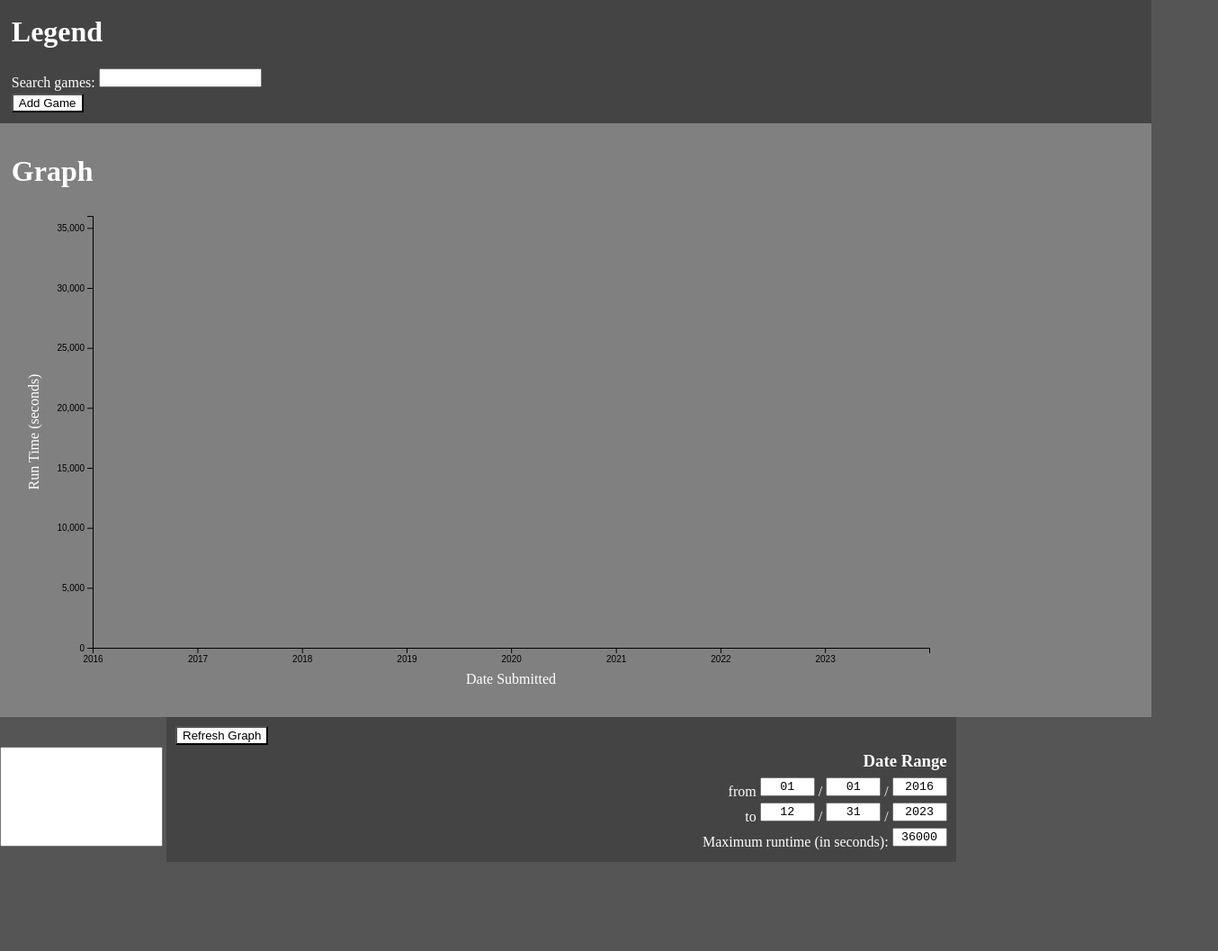
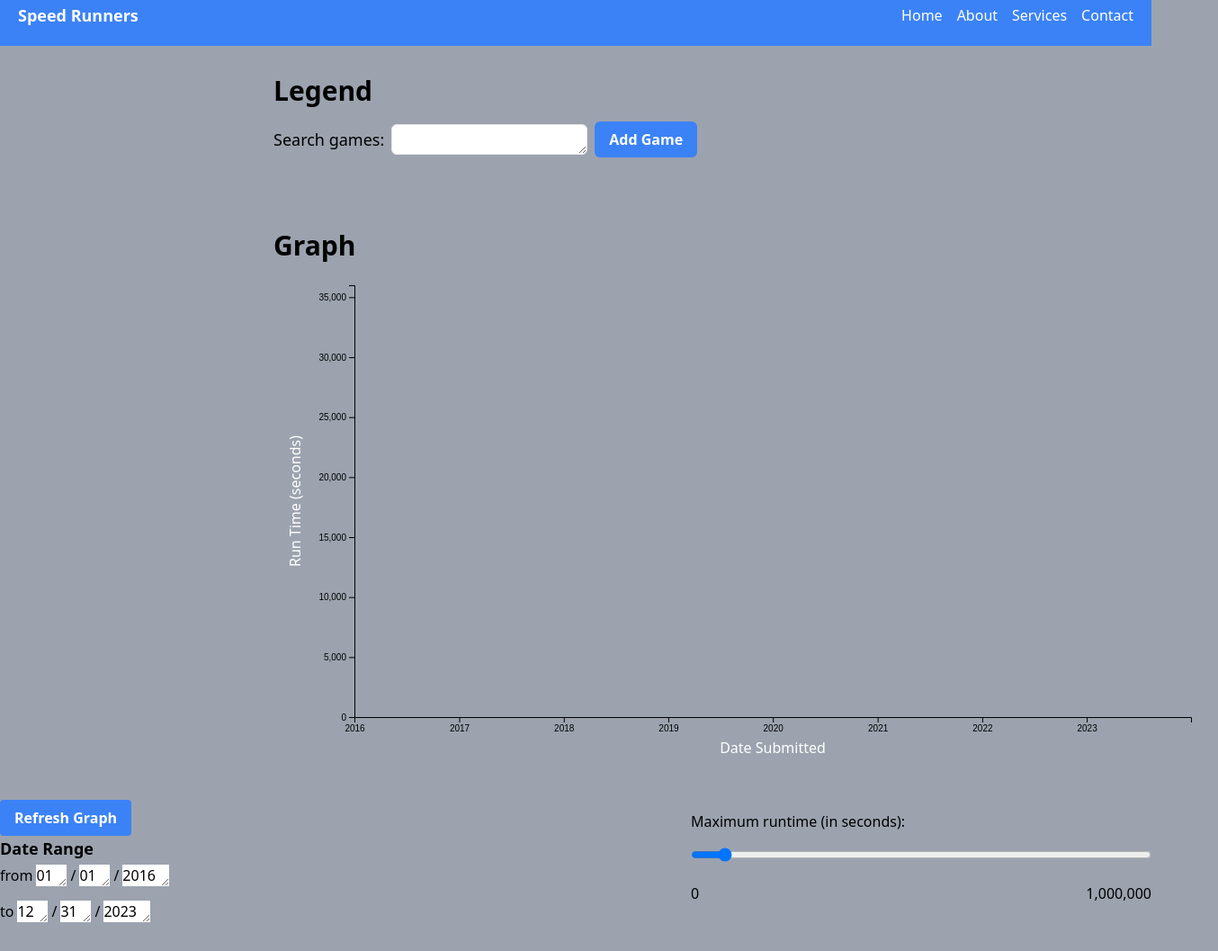
Before and after one commit to hadenj37/Speed-Viewer.github.io, a plain HTML site: page SpeedrunVisualizer.html in a window 1280 px wide. Shown: the part 17-1074 px from the top of the page at 90% size, 1354 px wide, since content can reach past the window. Before the commit the page ends 975 px from the top, so only its background shows below. Drawn offline with nearby package versions, Linux system fonts and the light colour scheme.

Commit message:
Tailwind css changes

```diff
--- a/SpeedrunFunctions.js
+++ b/SpeedrunFunctions.js
@@ -383,3 +383,20 @@ function removeModule(module){
 
   populateGraph();
 };
+
+
+// This is js for the slider (may want to remove later if not using slider)
+// Get the slider element
+const timeBox = document.getElementById('time-box');
+
+// Get the element to display chosen value
+const chosenValueDisplay = document.getElementById('chosen-value');
+
+// Add an event listener for 'input' event on the slider
+timeBox.addEventListener('input', function() {
+  // Get the current value of the slider
+  const chosenValue = parseInt(timeBox.value);
+
+  // Display the chosen value dynamically
+  chosenValueDisplay.textContent = `Chosen value: ${chosenValue.toLocaleString()}`;
+});
--- a/SpeedrunVisualizer.html
+++ b/SpeedrunVisualizer.html
@@ -1,45 +1,79 @@
 <!DOCTYPE html>
-<html lang="en">
+<html lang="en" xmlns="http://www.w3.org/1999/html">
 <head>
     <meta charset="UTF-8">
     <meta name="viewport" content="width=device-width, initial-scale=1.0">
-    <link rel="stylesheet" type="text/css" href="SpeedrunStyle.css" />
+    <!-- Include Tailwind CSS -->
+    <link href="https://cdn.jsdelivr.net/npm/tailwindcss@2.2.19/dist/tailwind.min.css" rel="stylesheet">
     <script src="https://d3js.org/d3.v4.js"></script>
-    <title>Speedrun Vizualizer</title>
+    <title>Speedrun Visualizer</title>
 </head>
-<body>
-    <div id="legend">
-        <h1>Legend</h1>
-        <p>Search games:</p>
-        <textarea id="game-searchbar" rows="1"></textarea>
-        <Button onclick="initModule()">Add Game</Button>
+<body class="bg-gray-400    ">
+    <nav class="bg-blue-500 p-5">
+        <div class="container mx-auto flex justify-between items-center">
+            <div class="flex items-center">
+                <a href="#" class="text-white font-bold text-lg">Speed Runners</a>
+            </div>
+            <div class="flex items-center space-x-4">
+                <a href="#something" class="text-white hover:text-gray-200">Home</a>
+                <a href="#something" class="text-white hover:text-gray-200">About</a>
+                <a href="#something" class="text-white hover:text-gray-200">Services</a>
+                <a href="#something" class="text-white hover:text-gray-200">Contact</a>
+            </div>
+        </div>
+    </nav>
+
+<div id="legend" class="max-w-2xl mx-auto py-8">
+    <h1 class="text-3xl font-bold mb-4">Legend</h1>
+    <div class="flex items-center space-x-2 mb-4">
+        <p class="text-lg">Search games:</p>
+        <textarea id="game-searchbar" rows="1" class="border rounded-md px-2 py-1"></textarea>
+        <button onclick="initModule()" class="bg-blue-500 hover:bg-blue-700 text-white font-bold py-2 px-4 rounded-md">Add Game</button>
     </div>
-    <div id="graph-pane">
-        <h1>Graph</h1>
+</div>
+
+<!-- Graph Section -->
+<div id="graph-pane-" class="max-w-2xl mx-auto py-8">
+    <h1 class="text-3xl font-bold mb-4">Graph</h1>
+        <div id="graph-pane"></div>
+</div>
+
+<div class="flex justify-between items-center mb-8">
+    <div class="w-3/5">
+        <button onclick="refreshAxes(); populateGraph();" class="bg-blue-500 hover:bg-blue-600 text-white font-bold py-2 px-4 rounded mr-4">Refresh Graph</button>
+        <h3 class="text-lg font-semibold mb-1">Date Range</h3>
+        <div class="flex items-center mb-4">
+            <p class="mr-1">from</p>
+            <textarea class="date-box" id="month1" rows="1" cols="2" maxlength="2">01</textarea>
+            <p class="mx-1">/</p>
+            <textarea class="date-box" id="day1" rows="1" cols="2" maxlength="2">01</textarea>
+            <p class="mx-1">/</p>
+            <textarea class="date-box" id="year1" rows="1" cols="4" maxlength="4">16</textarea>
+        </div>
+        <div class="flex items-center">
+            <p class="mr-1">to</p>
+            <textarea class="date-box" id="month2" rows="1" cols="2" maxlength="2">12</textarea>
+            <p class="mx-1">/</p>
+            <textarea class="date-box" id="day2" rows="1" cols="2" maxlength="2">31</textarea>
+            <p class="mx-1">/</p>
+            <textarea class="date-box" id="year2" rows="1" cols="4" maxlength="4" minlength="4">2023</textarea>
+        </div>
     </div>
-    <textarea id="data-box" rows="7" ></textarea>
-    <div id="filter-panel">
-        <Button onclick="refreshAxes(); populateGraph();">Refresh Graph</Button>
-        <h3>Date Range</h3>
-        <p>from</p>
-        <textarea class="date-box" id="month1" rows="1" cols="5" maxlength="2">01</textarea>
-        <p>/</p>
-        <textarea class="date-box" id="day1" rows="1" cols="5" maxlength="2">01</textarea>
-        <p>/</p>
-        <textarea class="date-box" id="year1" rows="1" cols="5" maxlength="4">16</textarea>
-        <br>
-        <p>to</p>
-        <textarea class="date-box" id="month2" rows="1" cols="5" maxlength="2">12</textarea>
-        <p>/</p>
-        <textarea class="date-box" id="day2" rows="1" cols="5" maxlength="2">31</textarea>
-        <p>/</p>
-        <textarea class="date-box" id="year2" rows="1" cols="5" maxlength="4" minlength="4">2023</textarea>
-        <br>
-        <p>Maximum runtime (in seconds):</p>
-        <textarea id="time-box" rows="1" cols="5">36000</textarea>
-        <!--<input type="checkbox" id="fit-checkbox">
-        <p>Fit to data</p>-->
+    <div class="w-2/5">
+        <label for="time-box" class="block mb-2">Maximum runtime (in seconds):</label>
+        <!-- Updated input range with a range from 0 to 1,000,000 -->
+        <input type="range" id="time-box" name="time-box" min="0" max="1000000" step="1"
+               class="w-full bg-white border border-gray-300 rounded-md py-2 px-3 focus:outline-none focus:ring focus:border-blue-300"
+               value="36000">
+        <div class="flex justify-between mt-2">
+            <span>0</span>
+            <span>1,000,000</span>
+        </div>
+        <!-- Display the chosen value dynamically -->
+        <p class="mt-2 text-lg" id="chosen-value"></p>
     </div>
-    <script type="text/javascript" src="SpeedrunFunctions.js" onload="addAxes()"></script>
+</div>
+<!-- JavaScript Section -->
+<script type="text/javascript" src="SpeedrunFunctions.js" onload="addAxes()"></script>
 </body>
 </html>
```
Also changed, not shown: SpeedrunStyle.css (line endings or trailing spaces).
